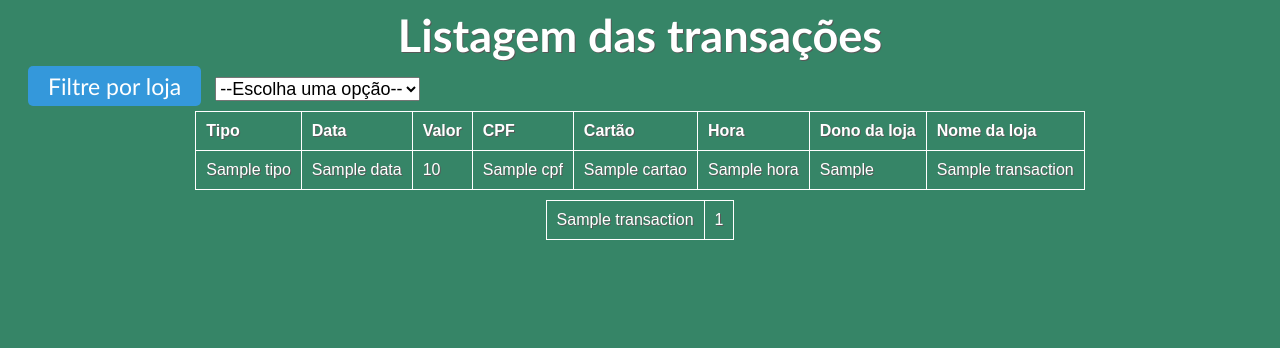
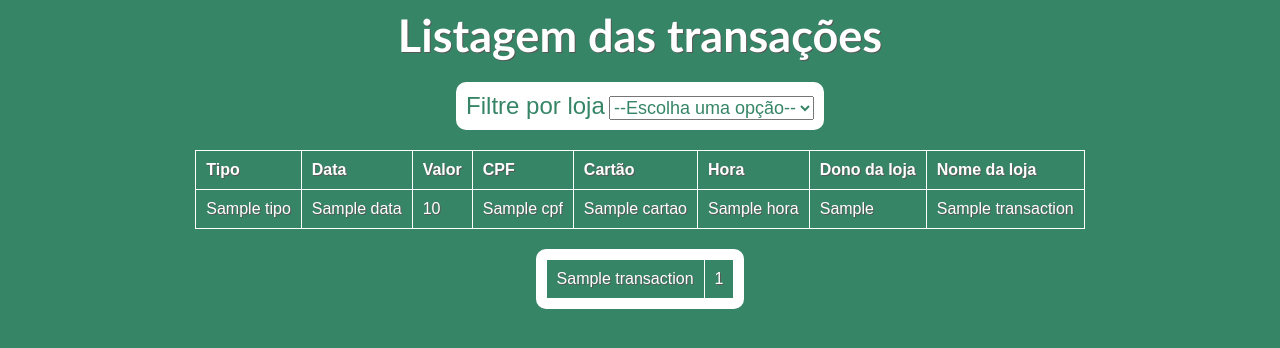
Before and after one commit to JoaoMaiaBGM/cnab-transactions, a Django app: template cnab_api/templates/transactions.html in a window 1280 px wide. Shown: the top 348 px of the page. Run offline with Django 4.2, Linux system fonts and the light colour scheme; the template is opened without the code that fills it: most values are stand-ins (such as "Sample title", 1, 10 or a date in 2020).

Commit message:
fix: template transactions

```diff
--- a/cnab_api/templates/index.html
+++ b/cnab_api/templates/index.html
@@ -11,7 +11,7 @@
       <form method="POST" enctype="multipart/form-data" id="file">
         <div >
           {% csrf_token %}
-          <label for="id_file">Selecionar arquivo &#187</label>
+          <label class="chooseFile" for="id_file">Selecionar arquivo &#187</label>
           {{ form }}
         </div>
       </form>
--- a/cnab_api/templates/style.html
+++ b/cnab_api/templates/style.html
@@ -45,7 +45,7 @@
     display: none;
   }
 
-  label {
+  .chooseFile {
     background-color: #3498db;
     border-radius: 5px;
     margin: 10px;
@@ -81,8 +81,21 @@
   }
 
   .transaction {
-    flex: 0 0 auto;
-    margin: 10px;
+    width: fit-content;
+
+    margin: 20px auto;
+
+    padding: 10px;
+    border-radius: 10px;
+
+    background: #ffffff;
+  }
+
+  .filterStore,
+  select {
+    font-family: arial, sans-serif;
+    color: #368567;
+    font-size: x-large;
   }
 
   select {
--- a/cnab_api/templates/transactions.html
+++ b/cnab_api/templates/transactions.html
@@ -5,7 +5,7 @@
 <div class="transaction">
   <form method="POST" enctype="multipart/form-data" id="file">
     {% csrf_token %}
-    <label for="filterStore">Filtre por loja</label>
+    <label class="filterStore" for="filterStore">Filtre por loja</label>
     <select name="store" id="filterStore" onChange="submitStore();">
       <option value="">--Escolha uma opção--</option>
       <option value="">Todas as lojas</option>
```
